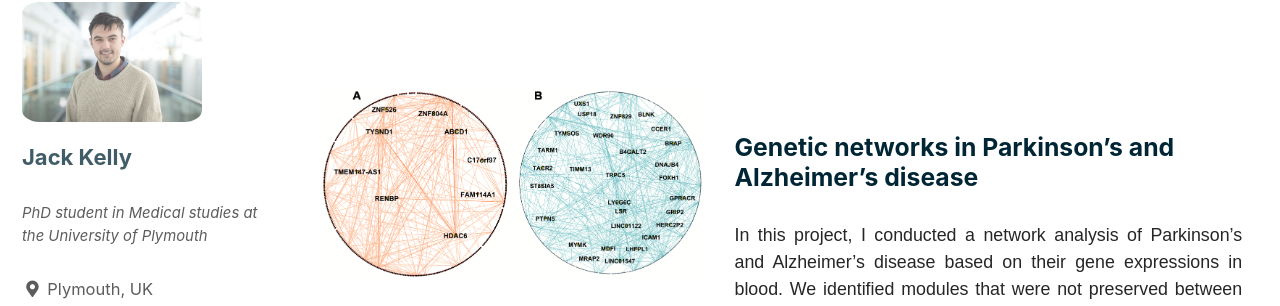
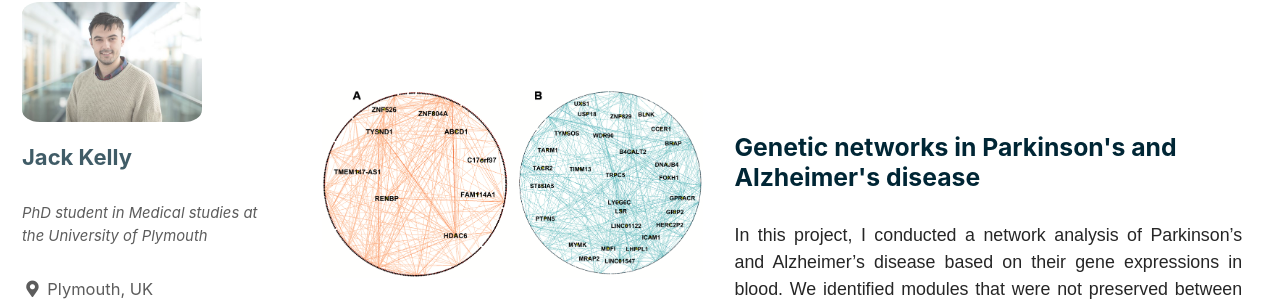
Before and after one commit to jackkelly75/jackkelly75.github.io, a Jekyll site: the page built from _pages/projects.md, in a window 1280 px wide and 900 px high. Shown: the part 109-415 px from the top of the window. Built offline with Jekyll 4.4.1, drawn with Linux system fonts in a browser that asks for light colours; cached includes are drawn as plain includes; nearby versions of some CDN libraries.

```diff
--- a/_pages/projects.md
+++ b/_pages/projects.md
@@ -10,7 +10,7 @@ date:
 feature_row1-1:
   - image_path: assets/images/posts/networks.png
     alt: "Visualisation of AD and PD netoworks"
-    title: "Genetic networks in Parkinson’s and Alzheimer’s disease"
+    title: "Genetic networks in Parkinson's and Alzheimer's disease"
     text: "In this project, I  conducted a network analysis of Parkinson's and Alzheimer's disease based on their gene expressions in blood. We identified modules that were not preserved between disease and healthy control (HC) networks, and important hub genes and transcription factors (TFs) in these modules. We highlighted that the PD module not preserved in HCs was associated with insulin resistance, and HDAC6 was identified as a hub gene in this module which may have the role of influencing tau phosphorylation and autophagic flux in neurodegenerative disease. The AD module associated with regulation of lipolysis in adipocytes and neuroactive ligand-receptor interaction was not preserved in healthy and mild cognitive impairment networks and the key hubs TRPC5 and BRAP identified as potential targets for therapeutic treatments of AD. Our study demonstrated that PD and AD share common disrupted genetics and identified novel pathways, hub genes and TFs that may be new areas for mechanistic study and important targets in both diseases."
     url: "https://github.com/jackkelly75/Network_Hub_Detection_Kelly2020"
     btn_label: "Code + Presentation"
```
